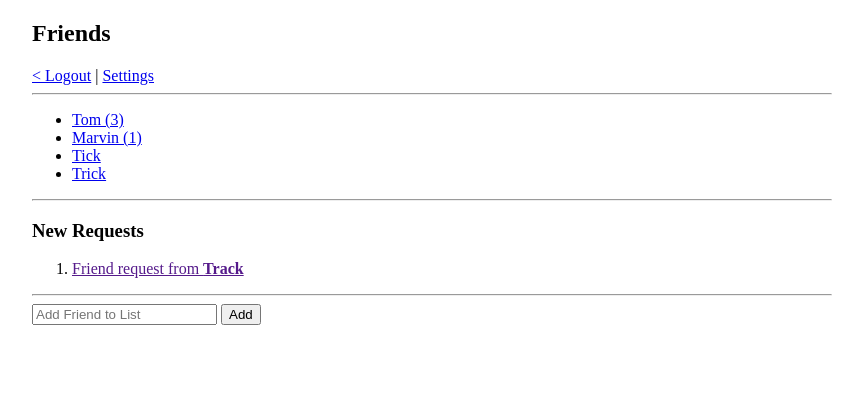
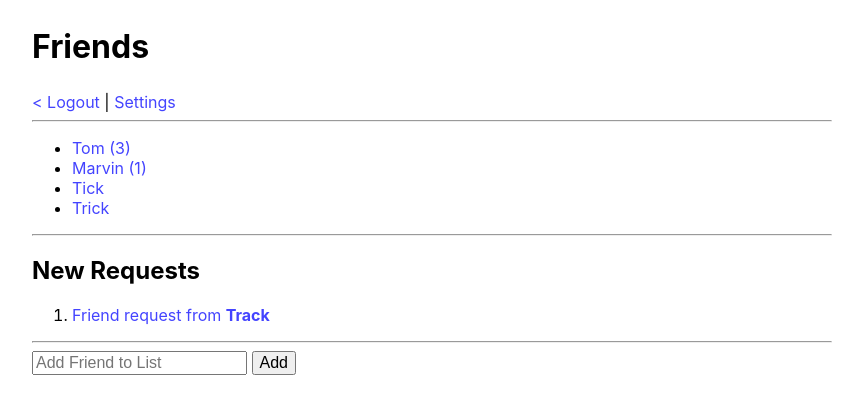
Before and after one commit to thetek-thi/webp, a PHP site: page /friends.html in a window 1280 px wide. Shown: the top 414 px of the page, without its empty margins (208-1071 px from the left). Run offline with PHP 8.4, Linux system fonts and the light colour scheme.

Commit message:
p2 b
Co-authored-by: ernie-thi <ran1984@thi.de>

```diff
--- a/p2/friends.html
+++ b/p2/friends.html
@@ -7,7 +7,7 @@
 </head>
 <body>
     <p>
-        <h2>Friends</h2>
+        <h2 class="big">Friends</h2>
         <a href="logout.html">&lt; Logout</a> | <a href="settings.html">Settings</a>
         <hr>
         <ul>
@@ -17,7 +17,7 @@
             <li> <a href="chat.html">Trick</a></li>
         </ul>
         <hr>
-        <h3>New Requests</h3>
+        <h2>New Requests</h2>
         <ol>
             <li><a href="">Friend request from <b>Track</b></a></li>
         </ol>
--- a/p2/logout.html
+++ b/p2/logout.html
@@ -8,7 +8,7 @@
 
     <p>
         <img src="img/logout.png" width="100px" class="center">
-        <h3 class="center">Logged out...</h3>
+        <h3 class="center big">Logged out...</h3>
         <br>
         <p class="center">See u !</p>
         <br><br>
--- a/p2/style/main.css
+++ b/p2/style/main.css
@@ -5,6 +5,7 @@
 body {
   max-width: 800px;
   margin: 0 auto;
+  font-family: -apple-system, BlinkMacSystemFont, 'Segoe UI', sans-serif;
 }
 
 .center {
@@ -15,3 +16,16 @@ body {
 img.center, a.center {
   display: block;
 }
+
+input, button, select {
+  font-size: 1rem;
+}
+
+a {
+  color: #44f;
+  text-decoration: none;
+}
+
+.big {
+  font-size: 2rem;
+}
```
Also changed, not shown: p2/profile.html (+4 -6 lines).
